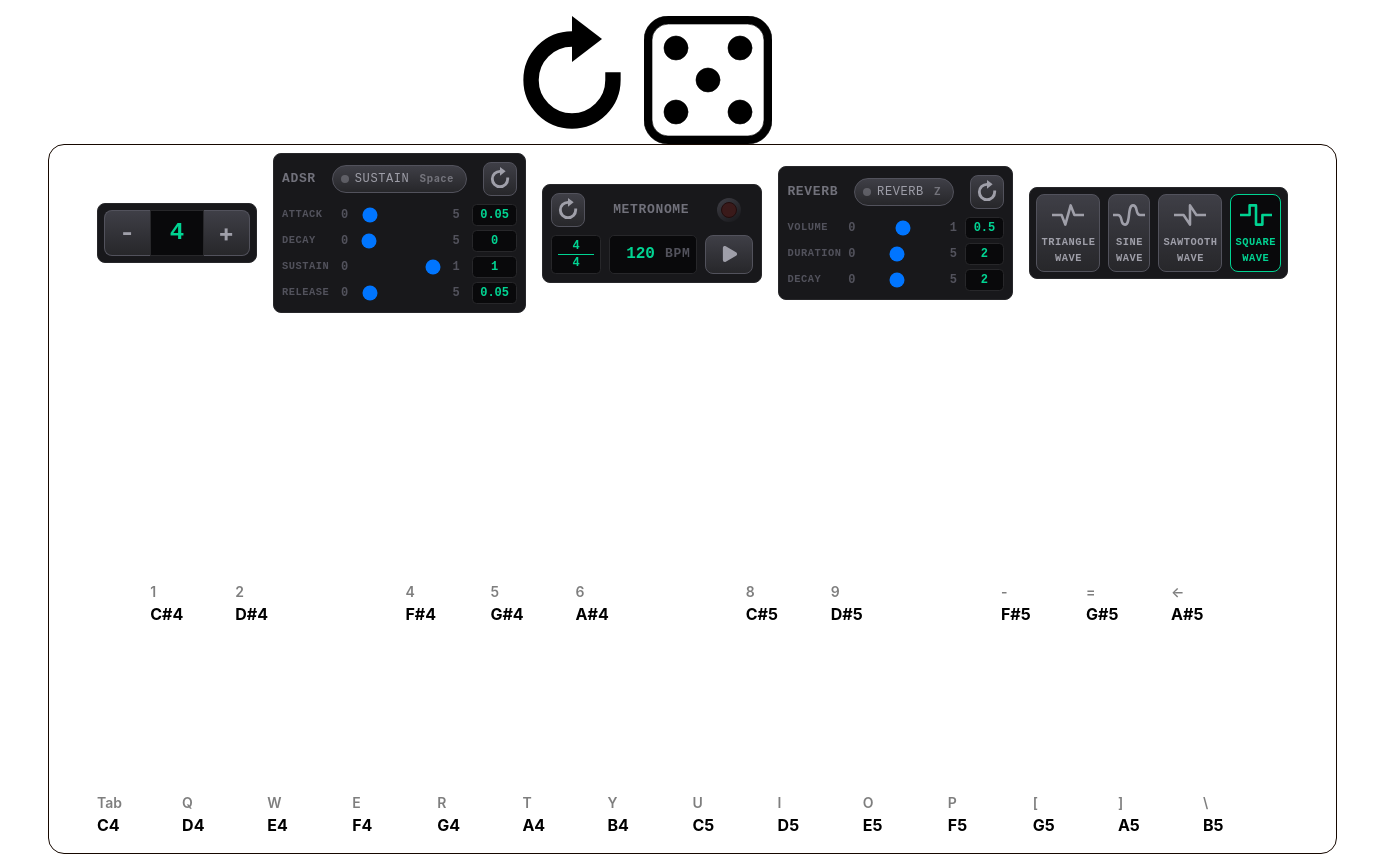
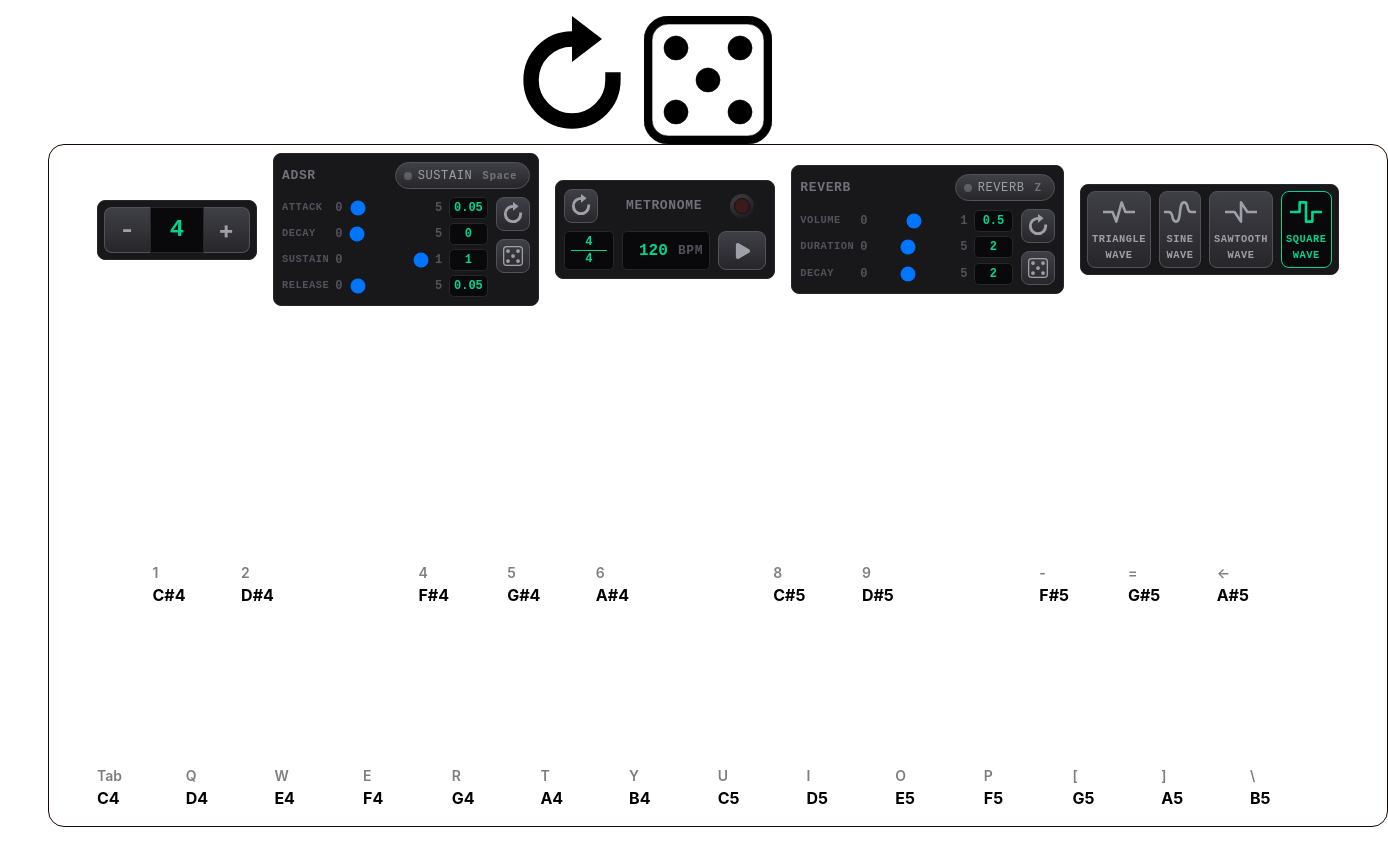
Before and after one commit to TamarWeiss/Virtual-Piano, a React (Vite) app: page / in a window 1280 px wide. Shown: the whole page, 1388 px wide, since content can reach past the window. After the commit the page ends 827 px from the top, so only its background shows below. Built offline with nearby package versions, Linux system fonts and the light colour scheme.

Commit message:
added random button

```diff
--- /dev/null
+++ b/src/components/Buttons/RandomButton.tsx
@@ -0,0 +1,14 @@
+import { DiceIcon } from '../../constants/icons';
+
+type props = {
+  className?: string;
+  isActive?: boolean;
+  onClick?: () => void;
+};
+
+const ResetButton = ({ isActive, onClick, className }: props) => (
+  <button className={`p-1.5 btn${isActive ? ' active' : ''} ${className}`} onClick={onClick}>
+    <DiceIcon height='1.25em' />
+  </button>
+);
+export default ResetButton;
--- a/src/components/ControlPanel/ADSR.tsx
+++ b/src/components/ControlPanel/ADSR.tsx
@@ -6,6 +6,7 @@ import ResetButton from '../Buttons/ResetButton';
 import Slider from '../Input/Slider';
 import { useKeybinds } from '../../hooks/useKeybinds';
 import { ADSR_DEFAULTS } from '../../constants/pianoConfig';
+import RandomButton from '../Buttons/RandomButton';
 
 type props = {
   sustain: boolean;
@@ -48,8 +49,9 @@ const ADSRPanel = ({ sustain, onSustainDown, onSustainRelease, adsr, setADSR }:
           onPointerDown={onSustainDown}
           onPointerUp={onSustainRelease}
         />
-        <ResetButton isActive={resetPressed} />
       </div>
+
+      <div className='flex gap-2'>
         <div className='container'>
           {/* <Slider id='volume' label='volume' min={0} max={1} step={0.1} /> */}
           {inputs.map(({ field, max }) => (
@@ -65,6 +67,11 @@ const ADSRPanel = ({ sustain, onSustainDown, onSustainRelease, adsr, setADSR }:
             />
           ))}
         </div>
+        <div className='flex flex-col gap-2'>
+          <ResetButton onClick={reset} isActive={resetPressed} />
+          <RandomButton />
+        </div>
+      </div>
     </div>
   );
 };
--- a/src/components/ControlPanel/Reverb.tsx
+++ b/src/components/ControlPanel/Reverb.tsx
@@ -6,6 +6,7 @@ import ResetButton from '../Buttons/ResetButton';
 import { useKeybinds } from '../../hooks/useKeybinds';
 import { REVERB_DEFAULTS } from '../../constants/pianoConfig';
 import { useState } from 'react';
+import RandomButton from '../Buttons/RandomButton';
 
 type props = {
   reverb: ReverbOptions;
@@ -43,9 +44,9 @@ const Reverb = ({ reverb, setReverb }: props) => {
           isActive={reverb.active}
           onClick={() => setReverb((prev) => ({ ...prev, active: !prev.active }))}
         />
-        <ResetButton isActive={resetPressed} />
       </div>
 
+      <div className='flex gap-2'>
         <div className='container'>
           {inputs.map(({ field, max }) => (
             <Slider
@@ -60,6 +61,11 @@ const Reverb = ({ reverb, setReverb }: props) => {
             />
           ))}
         </div>
+        <div className='flex flex-col gap-2'>
+          <ResetButton onClick={reset} isActive={resetPressed} />
+          <RandomButton />
+        </div>
+      </div>
     </div>
   );
 };
```
Lines whose indentation alone changed are shown as unchanged.
